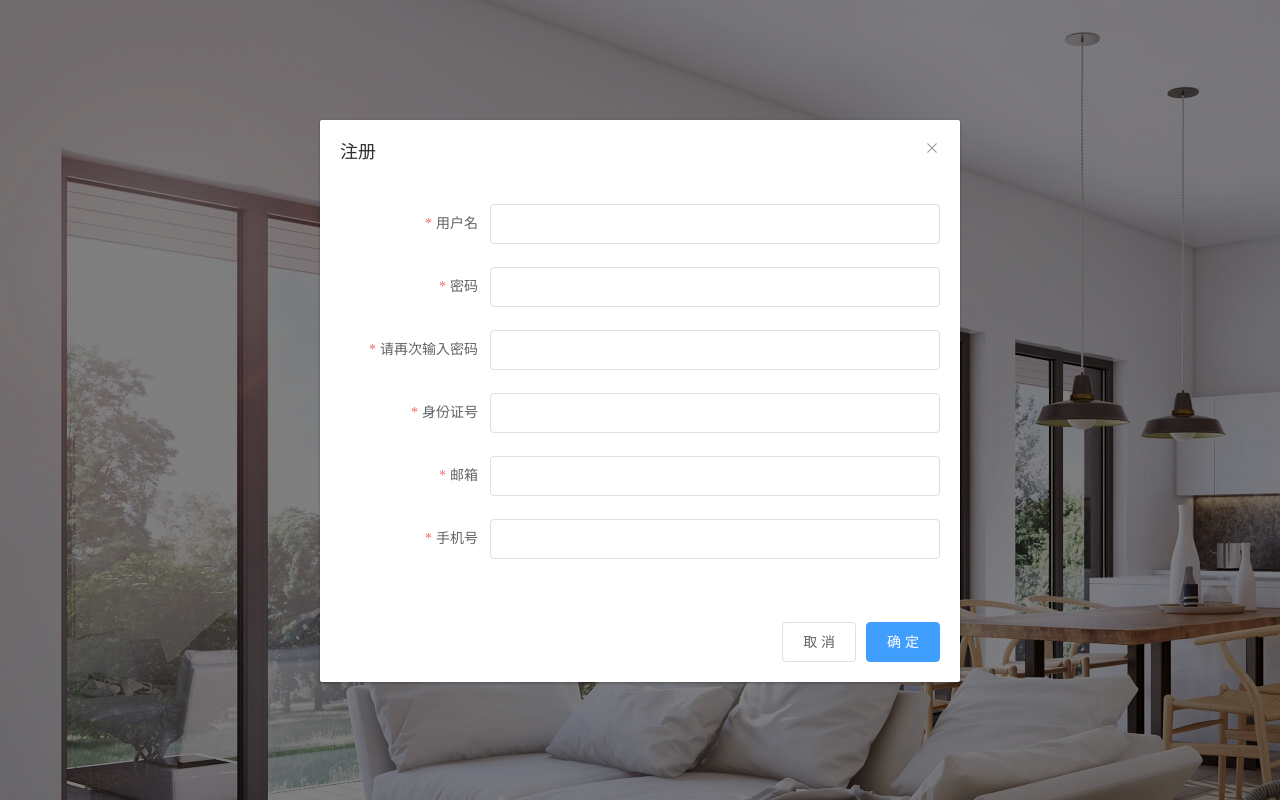
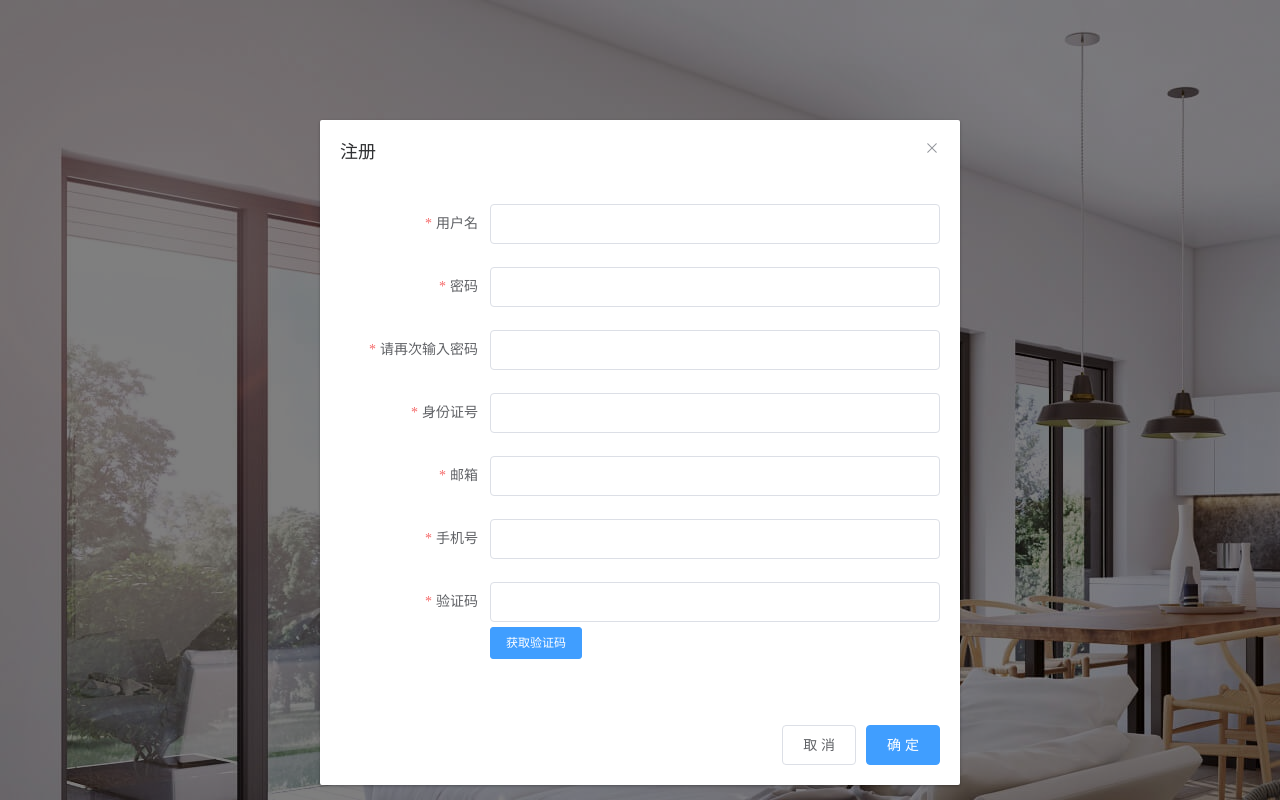
Before and after one commit to melonotmelo/-, a Vue app in the folder xiangmu/: page /#/login in a window 1280 px wide. Both pictures are taken after a click on the button "注册". Shown: the top 800 px of the page. Built offline with nearby package versions, Linux system fonts and the light colour scheme.

Commit message:
添加了验证码功能

```diff
--- a/xiangmu/src/components/Login.vue
+++ b/xiangmu/src/components/Login.vue
@@ -44,6 +44,10 @@
         <el-form-item label="手机号" prop="mobile">
           <el-input v-model="addForm.mobile"></el-input>
         </el-form-item>
+        <el-form-item label="验证码" prop="code">
+          <el-input v-model="addForm.code"></el-input>
+          <el-button type="primary" size="small" @click="getcode">获取验证码</el-button>
+        </el-form-item>
       </el-form>
       <!--底部区域-->
       <span slot="footer" class="dialog-footer">
@@ -85,7 +89,8 @@ export default {
         password2: '',
         email: '',
         mobile:'',
-        id:''
+        id:'',
+        code:''
       },
       //添加表单的验证规则对象
       addFormRules:{
@@ -111,6 +116,9 @@ export default {
         id:[
           { required : true, message:'请输入身份证号' ,trigger:'blur'},
           { min :18 ,max:18, message: '身份证号不为18位', trigger: 'blur'}
+        ],
+        code:[
+          { required : true, message:'请输入验证码' ,trigger:'blur'}
         ]
       }
     }
@@ -159,11 +167,17 @@ export default {
         if(!valid) return
         //可以发起注册的网络请求
         const {data:res}= await this.$http.post("user/register/",
-            {"username":this.addForm.username,"password_1":this.addForm.password1,"password_2":this.addForm.password2,"email":this.addForm.email,"tel":this.addForm.mobile,"user_id":this.addForm.id});
+            {"username":this.addForm.username,"password_1":this.addForm.password1,"password_2":this.addForm.password2,"email":this.addForm.email,"tel":this.addForm.mobile,"user_id":this.addForm.id,"code":this.addForm.code});
         if(res.result === 0) return this.$message.error(res.msg)
         this.$message.success("注册成功");
         this.addDialogVisible=false;
       })
+    },
+    getcode() {
+      const {data:res} = this.$http.post("user/sendEmail/",{"email":this.addForm.email})
+      console.log(res)
+      if(res.result === 1) return this.$message.success("验证码已发送到您的邮箱")
+      return this.$message.error("发送验证码失败")
     }
   }
 }
--- a/xiangmu/src/components/Welcome.vue
+++ b/xiangmu/src/components/Welcome.vue
@@ -1,6 +1,6 @@
 <template>
 <div>
-  <h3>Welcome</h3>
+  <h3>欢迎来到青年房屋租赁系统</h3>
 </div>
 </template>
 
--- a/xiangmu/src/components/admin-feedbacks/FeedbackTable.vue
+++ b/xiangmu/src/components/admin-feedbacks/FeedbackTable.vue
@@ -77,12 +77,12 @@
             </el-card>
         </el-tab-pane>
         <el-tab-pane label="处理反馈">
-            <el-card style="margin-bottom: 10px" v-if="data4Dlg.type==2">
+            <el-card style="margin-bottom: 10px" v-if="data4Dlg.type===2">
                 <span class="demonstration">联系师傅处理: </span>
                 <el-button size="small" round
                 icon="el-icon-s-custom" @click="callWorkers(data4Dlg.feedbackid)">联系师傅</el-button>
             </el-card>
-            <el-card class="input-card" v-if="data4Dlg.type==2">
+            <el-card class="input-card" v-if="data4Dlg.type===2">
                 <div>回复用户: </div>
                 <el-input class="input1"
                 type="textarea"
@@ -97,7 +97,7 @@
                 </el-button>
             </el-card>
 
-            <el-card v-if="data4Dlg.type==1">
+            <el-card v-if="data4Dlg.type===1">
             <div>回复用户: </div>
                 <el-input class="input2"
                 type="textarea"
@@ -198,7 +198,7 @@ export default {
             this.paginations.page_size = this.tableData.length;
         },
         handleCurrentChange(page) {
-            if(this.all_table_data.length == 0) {
+            if(this.all_table_data.length === 0) {
                 this.all_table_data = this.tableData;
             }
             // 当前页
@@ -212,7 +212,7 @@ export default {
             });
         },
         handleSizeChange(page_size) {
-            if(this.all_table_data.length == 0) {
+            if(this.all_table_data.length === 0) {
                 this.all_table_data = this.tableData;
             }
             // 切换size
@@ -223,7 +223,7 @@ export default {
             });
          },
         setPaginations() {
-            if(this.all_table_data.length == 0) {
+            if(this.all_table_data.length === 0) {
                 this.all_table_data = this.tableData;
             }
             // 总页数
@@ -237,7 +237,7 @@ export default {
         },
         //筛选
         handleSearch() {
-            if(this.all_table_data.length == 0) {
+            if(this.all_table_data.length === 0) {
                 this.all_table_data = this.tableData;
             }
             let pojo;
@@ -247,8 +247,8 @@ export default {
                 userid: this.search_data.search_userid
             }
             for(let item of this.all_table_data) {
-                if((pojo.roomid === '' || item.roomid == pojo.roomid) &&
-                (pojo.userid === '' || item.userid == pojo.userid)) {
+                if((pojo.roomid === '' || item.roomid === pojo.roomid) &&
+                (pojo.userid === '' || item.userid === pojo.userid)) {
                     this.selected_table_data.push(item);
                 }
             }
```
